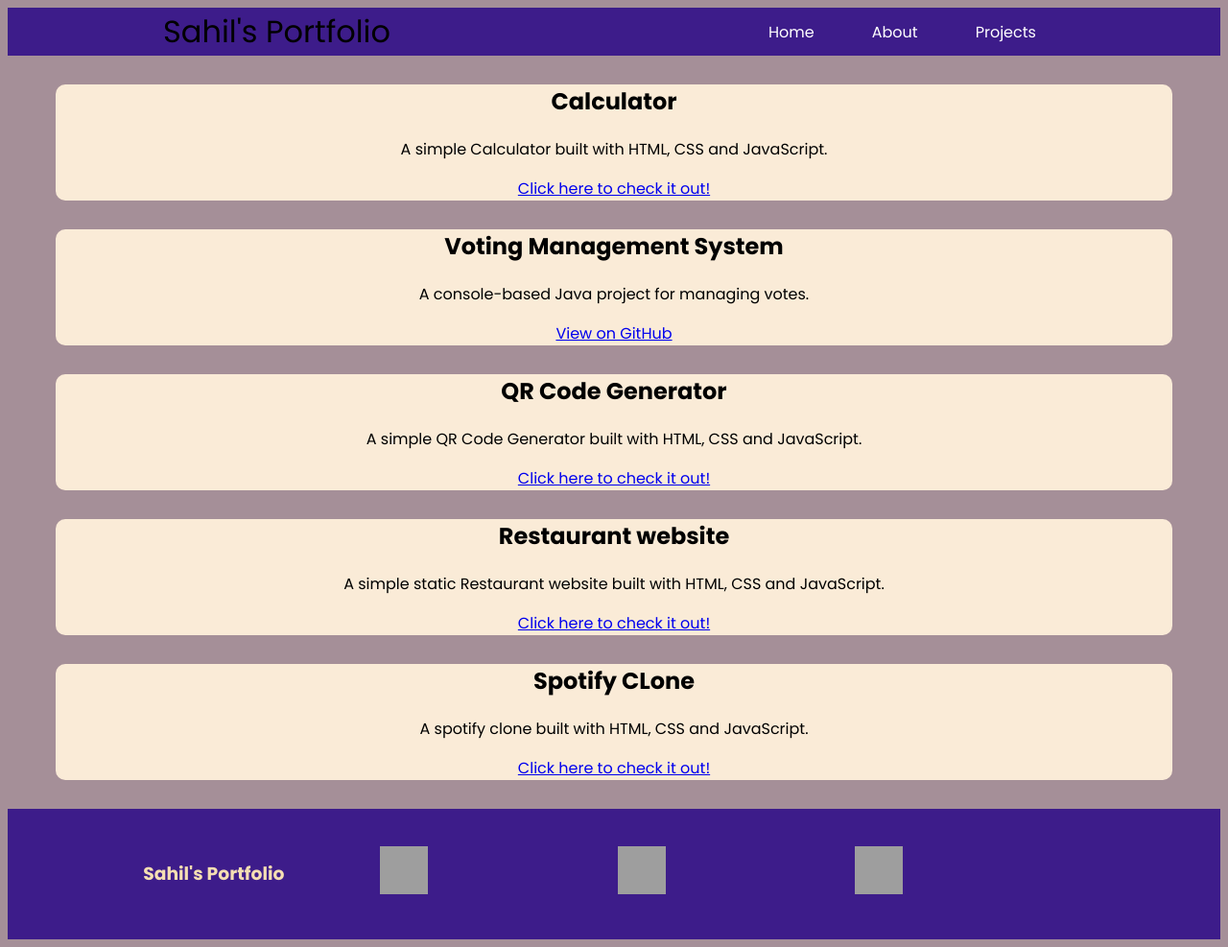
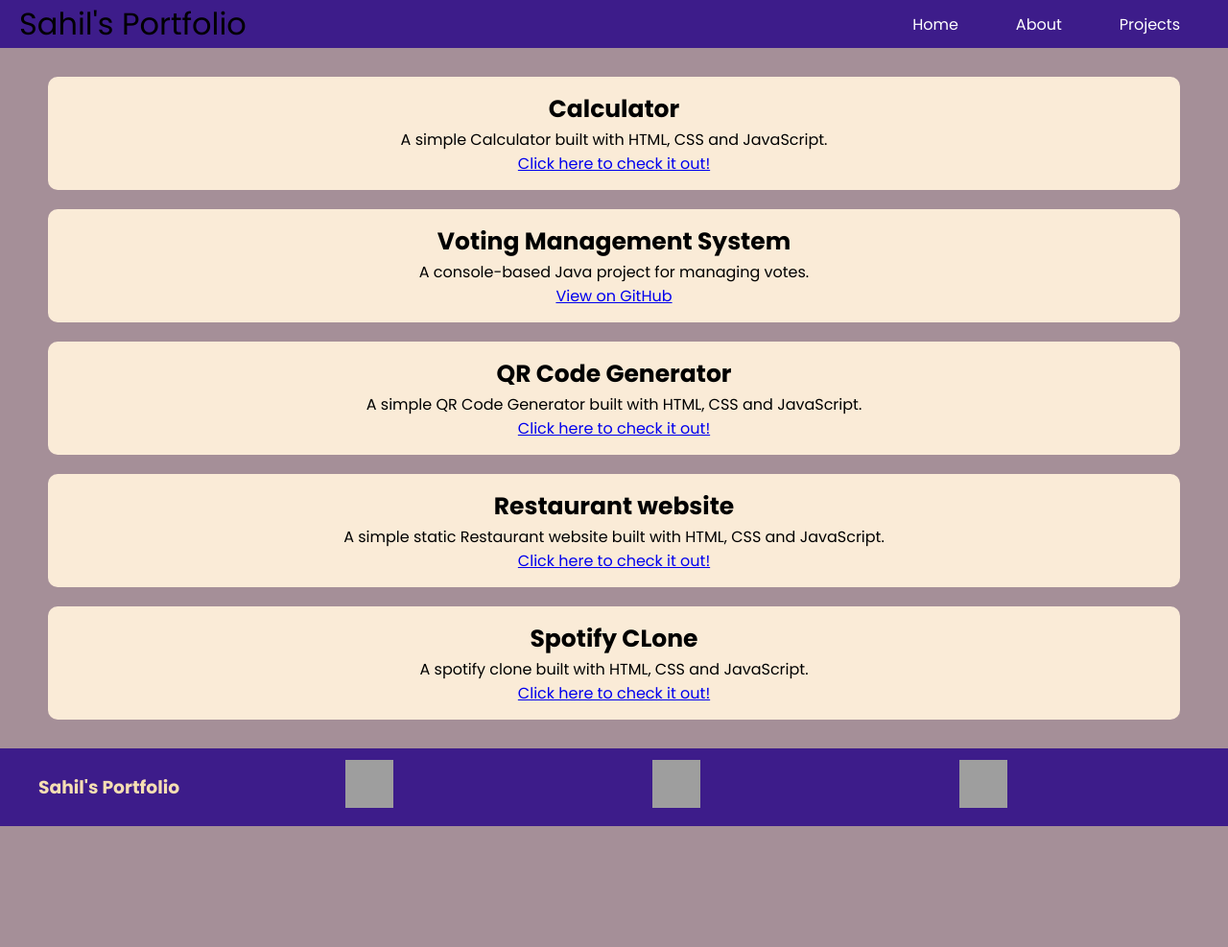
Before and after one commit to Mo-Sahill/Mo-Sahill.github.io, a plain HTML site: page projects.html in a window 1280 px wide. Shown: the whole page at 96% size. After the commit the page ends 861 px from the top, so only its background shows below. Drawn offline with Linux system fonts and the light colour scheme; grey boxes are pictures that could not be loaded.

Commit message:
Mobile optimisation

```diff
--- a/about.css
+++ b/about.css
@@ -1,4 +1,3 @@
-<<<<<<< HEAD
 main {
     margin: 30px;
 }
@@ -27,33 +26,3 @@ main > ul > li {
     margin: 10px 35px 10px 10px;
     font-size: 15px;
 }
-=======
-main {
-    margin: 30px;
-}
-
-h1 {
-    text-align: center;
-    font-size: 35px;
-    font-family: 'Lucida Sans', 'Lucida Sans Regular', 'Lucida Grande', 'Lucida Sans Unicode', Geneva, Verdana, sans-serif;
-}
-
-h2 {
-    font-size: 25px;
-    font-family: 'Lucida Sans', 'Lucida Sans Regular', 'Lucida Grande', 'Lucida Sans Unicode', Geneva, Verdana, sans-serif;
-}
-
-main > p {
-    margin: 10px 35px 10px 20px;
-    font-size: 20px;
-}
-
-main > ul {
-    margin: inherit;
-}
-
-main > ul > li {
-    margin: 10px 35px 10px 10px;
-    font-size: 15px;
-}
->>>>>>> cd808d9 (31=may-2024)
--- a/spotify/script.js
+++ b/spotify/script.js
@@ -138,7 +138,7 @@ async function main() {
 
 
     //get the list of all songs
-    getSongs("happy");
+    getSongs("mood");
     playMusic(songs[0], true);
 
     // Display all the albums on the page
--- a/style.css
+++ b/style.css
@@ -1,4 +1,4 @@
-<<<<<<< HEAD
+/* Global Styles */
 * {
     margin: 0;
     padding: 0;
@@ -11,10 +11,12 @@ body {
     font-family: 'Poppins', sans-serif;
 }
 
+/* Navigation */
 nav {
     display: flex;
-    justify-content: space-around;
+    justify-content: space-between;
     align-items: center;
+    padding: 0 20px;
     height: 50px;
     background-color: rgb(61, 28, 138);
 }
@@ -36,28 +38,30 @@ nav ul li a:hover {
 
 nav ul li {
     list-style: none;
-    margin: 0 30px;
+    margin: 0 20px;
 }
 
 .left {
-    font-size: 2rem;
+    font-size: 1.5rem;
 }
 
+/* First Section */
 .firstSection {
     display: flex;
-    justify-content: space-around;
+    flex-direction: column;
     align-items: center;
-    margin: 60px 0;
+    text-align: center;
+    margin: 40px 20px;
 }
 
 .leftSection {
-    width: 50%;
-    font-size: 2rem;
-    margin-left: 20px;
+    font-size: 1.5rem;
+    margin-bottom: 20px;
 }
 
-.rightSection {
-    width: 50%;
+.rightSection img {
+    max-width: 100%;
+    height: auto;
 }
 
 .purple {
@@ -71,94 +75,75 @@ nav ul li {
 footer {
     background-color: rgb(61, 28, 138);
     color: wheat;
-    padding: 12px 12px;
+    padding: 12px 0;
+    width: 100%; /* Ensure it stretches full width */
 }
 
 .footer {
-    display: flex;
-    margin: 23px 122px;
-    justify-content: space-evenly;
-    align-items: center;
+    display: flex; /* Keep items in a row */
+    justify-content: space-around; /* Distribute space evenly */
+    align-items: center; /* Center align items vertically */
+    flex-wrap: wrap; /* Allow wrapping to next line on small screens */
 }
 
-footer ul li {
-    list-style: none;
-}
-
-.footer>div {
-    width: 240px;
+.footer > div {
+    margin: 0 10px; /* Add some horizontal spacing between items */
 }
 
 .social {
-    width: 50px;
+    width: 50px; /* Icon size for larger screens */
     height: 50px;
 }
 
-main>p {
-    margin: 20px 200px;
-    font-size: 2rem;
+/* Adjust for smaller screens */
+@media (max-width: 768px) {
+    .social {
+        width: 40px; /* Smaller icons for mobile */
+        height: 40px;
+    }
 }
 
-.about {
-    color: green;
-    font-style: italic;
+/* Project Section */
+.project {
+    background-color: antiquewhite;
+    margin: 20px;
+    padding: 15px;
+    text-align: center;
+    color: black;
+    border-radius: 10px;
 }
 
-.container {
-    margin: 20px 200px;
+/* Main Content */
+main {
+    margin: 20px;
 }
 
-input,
-textarea,
-label {
-    margin: 20px 0;
+h1 {
+    text-align: center;
+    font-size: 28px;
 }
 
-.project {
-    background-color: antiquewhite;
-    margin: 30px 50px;
-    text-align: center;
-    color: rgb(0, 0, 0);
-    border-radius: 10px;
-}
-=======
-* {
-    margin: 0;
-    padding: 0;
-    box-sizing: border-box;
+h2 {
+    font-size: 22px;
 }
 
-body {
-    background-color: rgb(165, 143, 152);
-    color: black;
-    font-family: 'Poppins', sans-serif;
+main > p {
+    margin: 10px;
+    font-size: 18px;
 }
 
-nav {
-    display: flex;
-    justify-content: space-around;
-    align-items: center;
-    height: 50px;
-    background-color: rgb(61, 28, 138);
+main > ul {
+    margin: inherit;
 }
 
-nav ul {
-    display: flex;
-    justify-content: center;
+main > ul > li {
+    margin: 10px 0;
+    font-size: 16px;
 }
 
-nav ul li a {
-    text-decoration: none;
-    color: white;
-}
-
-nav ul li a:hover {
-    color: rgb(26, 184, 47);
-    font-size: 1.01rem;
-}
-
+/* Media Queries */
+@media (min-width: 600px) {
     nav ul li {
-    list-style: none;
         margin: 0 30px;
     }
 
@@ -167,81 +152,50 @@ nav ul li {
     }
 
     .firstSection {
-    display: flex;
+        flex-direction: row;
         justify-content: space-around;
-    align-items: center;
+        text-align: left;
         margin: 60px 0;
     }
 
     .leftSection {
         width: 50%;
         font-size: 2rem;
-    margin-left: 20px;
     }
 
     .rightSection {
         width: 50%;
     }
 
-.purple {
-    color: rgb(177, 11, 102);
+    .footer {
+        flex-direction: row;
+        justify-content: space-around;
     }
 
-#element {
-    color: rgb(177, 11, 102);
-}
-
-footer {
-    background-color: rgb(61, 28, 138);
-    color: wheat;
-    padding: 12px 12px;
-}
-
-.footer {
-    display: flex;
-    margin: 23px 122px;
-    justify-content: space-evenly;
-    align-items: center;
-}
-
-footer ul li {
-    list-style: none;
-}
-
-.footer>div {
+    .footer > div {
+        margin: 0;
         width: 240px;
     }
 
-.social {
-    width: 50px;
-    height: 50px;
+    main {
+        margin: 30px;
     }
 
-main>p {
-    margin: 20px 200px;
-    font-size: 2rem;
+    h1 {
+        font-size: 35px;
     }
 
-.about {
-    color: green;
-    font-style: italic;
+    h2 {
+        font-size: 25px;
     }
 
-.container {
-    margin: 20px 200px;
+    main > p {
+        margin: 10px 35px 10px 20px;
+        font-size: 20px;
     }
 
-input,
-textarea,
-label {
-    margin: 20px 0;
+    main > ul > li {
+        margin: 10px 35px 10px 10px;
+        font-size: 15px;
     }
-
-.project {
-    background-color: antiquewhite;
-    margin: 30px 50px;
-    text-align: center;
-    color: rgb(0, 0, 0);
-    border-radius: 10px;
 }
->>>>>>> cd808d9 (31=may-2024)
```
Lines whose indentation alone changed are shown as unchanged.
